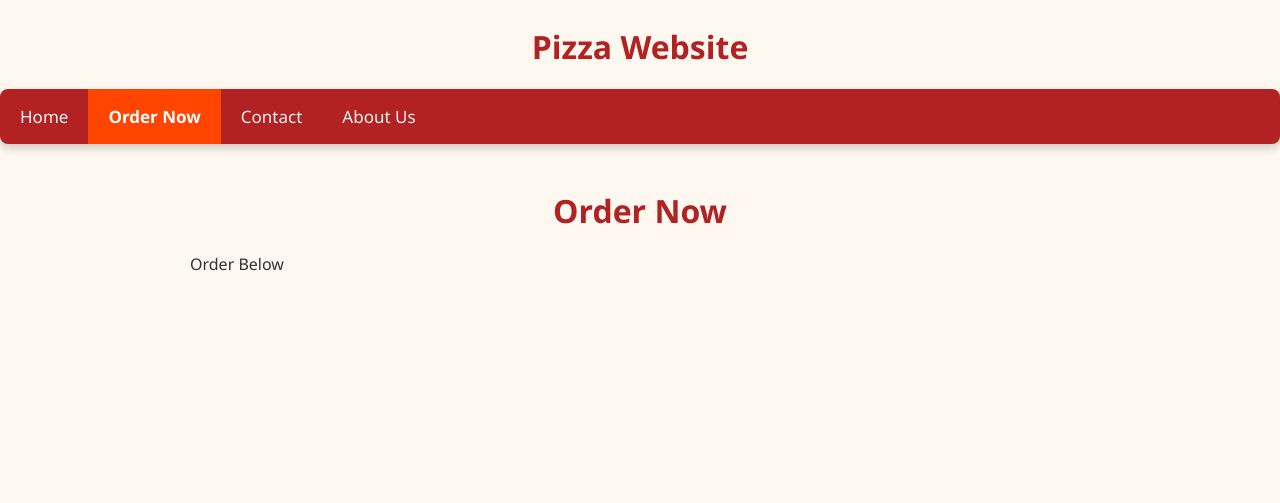
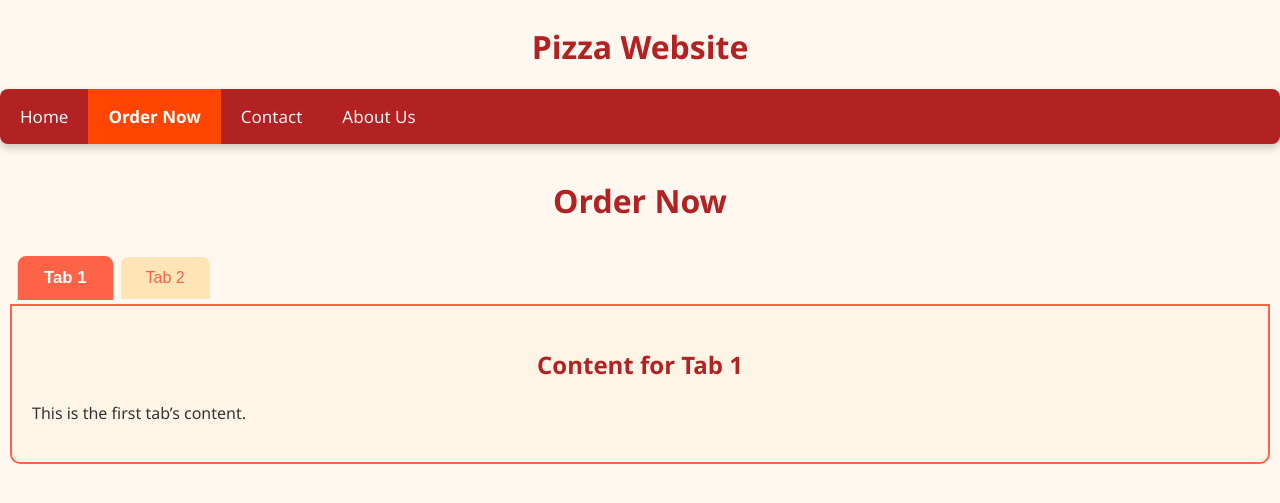
Before and after one commit to LuckyDog-Studios/pizza_db_project, a Flask app: page /order in a window 1280 px wide. Shown: the top 503 px of the page. Run offline with Flask 3, Linux system fonts and the light colour scheme.

Commit message:
improved order page

```diff
--- a/app.py
+++ b/app.py
@@ -1,7 +1,6 @@
 from flask import Flask, render_template
 
 app = Flask(__name__)
-
 
 @app.route('/')
 def home():
--- a/static/style.css
+++ b/static/style.css
@@ -17,9 +17,8 @@ h1, h2, h3 {
 
 /* Container */
 .container {
-    max-width: 900px;
     margin: auto;
-    padding: 20px;
+    padding: 10px;
 }
 
 /* Buttons */
@@ -51,28 +50,6 @@ input, select {
     width: 100%;
     box-sizing: border-box;
     font-size: 1rem;
-}
-
-/* Card style for pizza items */
-.card {
-    background: #fff;
-    border-radius: 12px;
-    box-shadow: 0 4px 10px rgba(0,0,0,0.1);
-    padding: 20px;
-    margin: 15px 0;
-    text-align: center;
-}
-
-.card img {
-    max-width: 100%;
-    border-radius: 10px;
-    margin-bottom: 15px;
-}
-
-.card h3 {
-    margin: 10px 0;
-    font-size: 1.4rem;
-    color: #333;
 }
 
 /* Order summary / highlight */
@@ -124,3 +101,64 @@ input, select {
         text-align: left;
     }
 }
+
+/* Tab buttons container */
+.tab-buttons {
+    display: flex;
+    flex-wrap: wrap; /* wrap on small screens */
+    border-bottom: 2px solid #ff6347;
+    margin-bottom: 0;
+    gap: 10px;
+    padding: 10px 0 0 10px;
+}
+
+/* Tab buttons */
+.tab-buttons button {
+    background: #ffe4b5;
+    border: none;
+    padding: 12px 25px;
+    cursor: pointer;
+    font-size: 16px;
+    color: #ff6347;
+    border-radius: 8px 8px 0 0;
+    transition: all 0.3s ease;
+}
+
+.tab-buttons button.active {
+    background: #ff6347;
+    color: #fff;
+    font-weight: bold;
+    transform: scale(1.05);
+}
+
+/* Tab content */
+.tab-content {
+    display: none; /* hidden by default */
+    padding: 20px;
+    border: 2px solid #ff6347;
+    border-top: none;
+    border-radius: 0 0 10px 10px;
+    animation: fadeIn 0.3s ease;
+    background: #fff5e6;
+}
+
+.tab-content.active {
+    display: block;
+}
+
+/* Smooth fade-in animation */
+@keyframes fadeIn {
+    from { opacity: 0; }
+    to { opacity: 1; }
+}
+
+/* Responsive */
+@media screen and (max-width: 600px) {
+    .tab-buttons {
+        flex-direction: column;
+    }
+    .tab-buttons button {
+        width: 100%;
+        text-align: center;
+    }
+}
--- a/templates/order.html
+++ b/templates/order.html
@@ -3,7 +3,47 @@
 {% extends "base.html" %}
 
 {% block content %}
+<div>
     <h1>Order Now</h1>
-    <p>Order Below</p>
+    <div class="tab-buttons">
+        <button class="tab-link active" data-tab="tab1">Tab 1</button>
+        <button class="tab-link" data-tab="tab2">Tab 2</button>
+    </div>
+
+    <div id="tab1" class="tab-content active">
+        <h2>Content for Tab 1</h2>
+        <p>This is the first tab’s content.</p>
+    </div>
+
+    <div id="tab2" class="tab-content">
+        <h2>Content for Tab 2</h2>
+        <p>This is the second tab’s content.</p>
+    </div>
+</div>
+
+<script>
+document.addEventListener('DOMContentLoaded', function() {
+    const tabButtons = document.querySelectorAll('.tab-link');
+    const tabContents = document.querySelectorAll('.tab-content');
+
+    tabButtons.forEach(button => {
+        button.addEventListener('click', () => {
+            const targetTab = button.getAttribute('data-tab');
+
+            // Remove active class from all buttons
+            tabButtons.forEach(btn => btn.classList.remove('active'));
+
+            // Add active class to clicked button
+            button.classList.add('active');
+
+            // Hide all tab contents
+            tabContents.forEach(content => content.classList.remove('active'));
+
+            // Show the selected tab content
+            document.getElementById(targetTab).classList.add('active');
+        });
+    });
+});
+</script>
 {% endblock %}
 </html>
```
